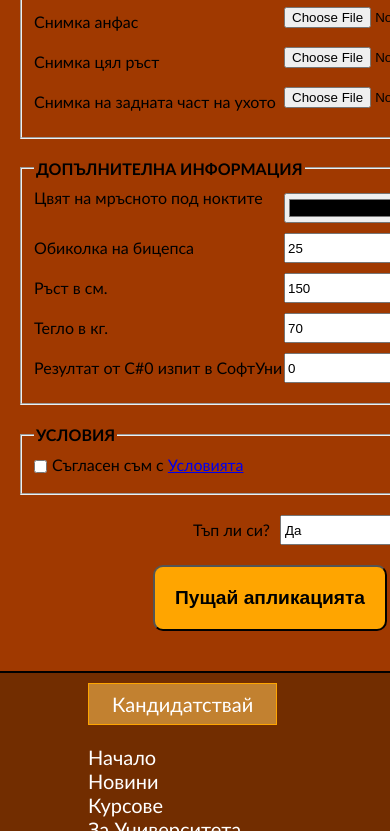
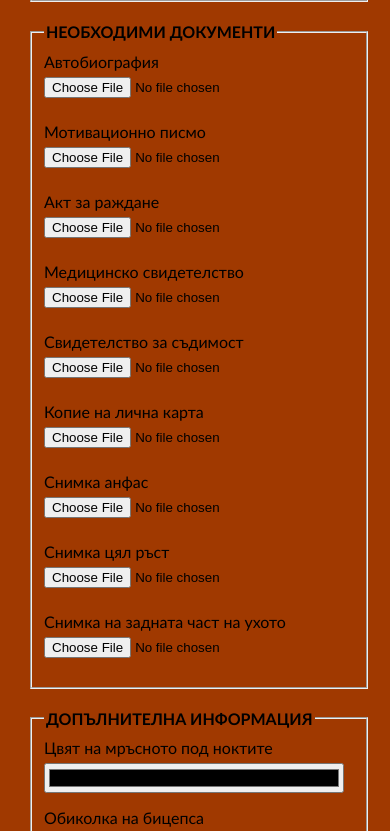
Before and after one commit to KristiyanPeshtenski/Team-CedarChest, a plain HTML site: page main-menu/apply.html in a window 390 px wide. Shown: the part 1142-1973 px from the top of the page. Drawn offline with Linux system fonts and the light colour scheme.

Commit message:
made application form responsive

```diff
--- a/main-menu/apply.html
+++ b/main-menu/apply.html
@@ -2,6 +2,7 @@
 <html>
 <head lang="en">
     <meta charset="UTF-8">
+	<meta name="viewport" content="width=device-width, initial-scale=1">
     <link rel="stylesheet" type="text/css" href="../styles/style.css">
 	<link rel="stylesheet" type="text/css" href="../styles/apply.css">
     <title>Softuni</title>
--- a/styles/apply.css
+++ b/styles/apply.css
@@ -66,3 +66,30 @@ input[type="submit"]:hover {
 	color: white;
 	cursor: pointer;
 }
+
+
+@media only screen and (max-width: 575px) {
+	fieldset {
+		width: 310px;
+	}
+	label, input, select, textarea {
+		width: 300px;
+	}
+
+	label[for="stupid"] {
+		text-align: left;
+	}
+
+	form {
+		margin-left: 10px;
+	}
+
+	label[for="agree-terms"] {
+		display: inline-block;
+		width: auto;
+	}
+
+	input[type="submit"] {
+		margin: 10px;
+	}
+}
```
